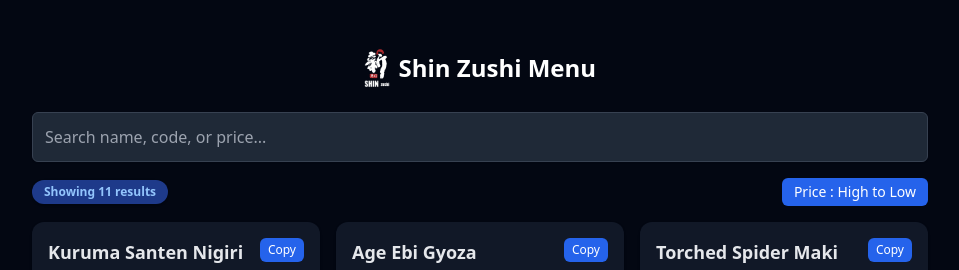
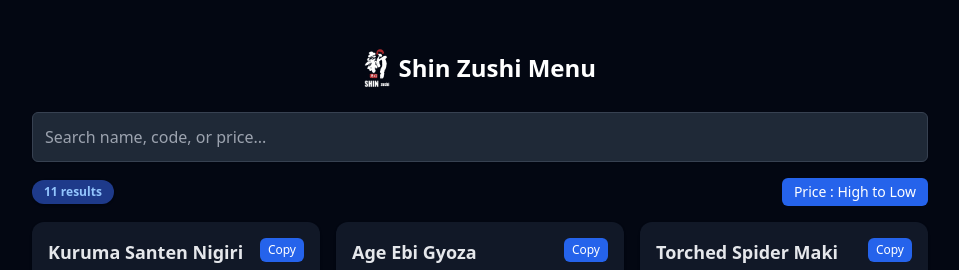
Before and after one commit to kunncn/shinzushihelper, a React (Vite) app: page / in a window 1280 px wide. Shown: the top 270 px of the page, without its empty margins (160-1119 px from the left). Built offline with nearby package versions, Linux system fonts and the light colour scheme.

Commit message:
fix bug about searching

```diff
--- a/src/components/SearchMenu.jsx
+++ b/src/components/SearchMenu.jsx
@@ -16,8 +16,13 @@
 
   useEffect(() => {
     const result = filterProducts(products, searchTerm);
-    const sorted = sortProducts(result, sortOrder);
-    setFilteredProducts(sorted);
+
+    if (result === "no-result") {
+      setFilteredProducts([]);
+    } else {
+      const sorted = sortProducts(result, sortOrder);
+      setFilteredProducts(sorted);
+    }
   }, [searchTerm, sortOrder]);
 
   const toggleSortOrder = () => {
@@ -56,7 +61,7 @@
         {filteredProducts.length > 0 && (
           <div className="flex justify-between items-center mb-4 text-sm">
             <p className="bg-blue-900 text-blue-300 text-xs font-semibold px-3 py-1 rounded-full shadow">
-              Showing {filteredProducts.length} result
+              {filteredProducts.length} result
               {filteredProducts.length > 1 ? "s" : ""}
             </p>
             <button
```
